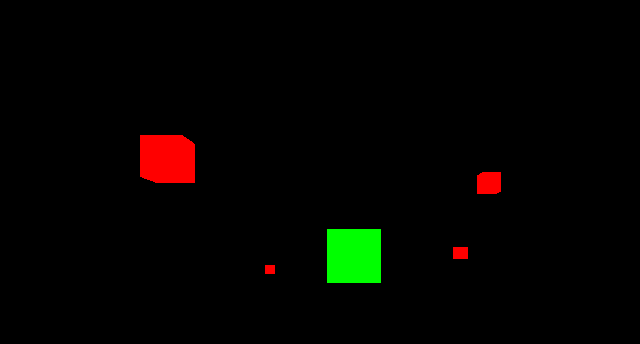
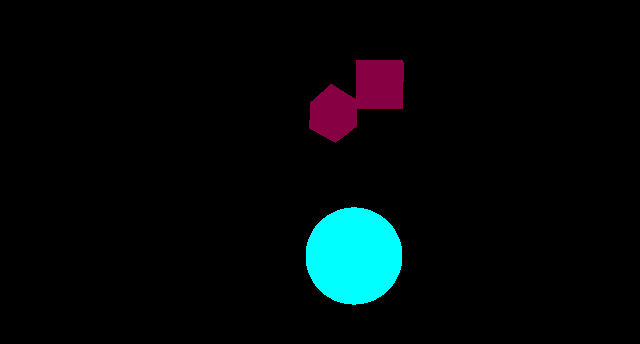
Before and after one commit to MasterCoder123-design/121, a plain HTML site: page index.html in a window 1280 px wide. Shown: the part 144-488 px from the top of the page, without its empty margins (286-926 px from the left). Drawn offline with nearby package versions, Linux system fonts and the light colour scheme.

Commit message:
index.html

```diff
--- a/index.html
+++ b/index.html
@@ -1,81 +1,77 @@
 <!DOCTYPE html>
 <html>
   <head>
-    <title>Cube Blaster 3D</title>
+    <title>Galaxy Dodger 3D</title>
     <style>body { margin: 0; overflow: hidden; background: black; }</style>
     <script src="https://cdn.jsdelivr.net/npm/three@0.160.0/build/three.min.js"></script>
   </head>
   <body>
     <script>
       const scene = new THREE.Scene();
-      const camera = new THREE.PerspectiveCamera(75, window.innerWidth/window.innerHeight, 0.1, 1000);
+      const camera = new THREE.PerspectiveCamera(75, innerWidth / innerHeight, 0.1, 1000);
       const renderer = new THREE.WebGLRenderer();
-      renderer.setSize(window.innerWidth, window.innerHeight);
+      renderer.setSize(innerWidth, innerHeight);
       document.body.appendChild(renderer.domElement);
 
-      camera.position.z = 10;
+      // Lighting that SLAPS
+      const light = new THREE.PointLight(0xffffff, 1);
+      light.position.set(0, 10, 10);
+      scene.add(light);
 
-      const bullets = [];
-      const enemies = [];
+      // Player orb with glowing vibes
+      const playerGeo = new THREE.SphereGeometry(0.5, 32, 32);
+      const playerMat = new THREE.MeshStandardMaterial({ color: 0x00ffff, emissive: 0x00ffff });
+      const player = new THREE.Mesh(playerGeo, playerMat);
+      scene.add(player);
+      player.position.z = 5;
 
-      const geometry = new THREE.BoxGeometry();
-      const material = new THREE.MeshBasicMaterial({ color: 0x00ff00 });
-      const player = new THREE.Mesh(geometry, material);
-      player.scale.set(1, 1, 1);
-      scene.add(player);
+      let obstacles = [];
 
-      document.addEventListener("keydown", (e) => {
-        if (e.key === "ArrowLeft") player.position.x -= 0.5;
-        if (e.key === "ArrowRight") player.position.x += 0.5;
-        if (e.key === " ") shoot();
-      });
-
-      function shoot() {
-        const bulletGeo = new THREE.SphereGeometry(0.1, 8, 8);
-        const bulletMat = new THREE.MeshBasicMaterial({ color: 0xffff00 });
-        const bullet = new THREE.Mesh(bulletGeo, bulletMat);
-        bullet.position.copy(player.position);
-        bullets.push(bullet);
-        scene.add(bullet);
+      function spawnBlock() {
+        const size = 1 + Math.random() * 2;
+        const geo = new THREE.BoxGeometry(size, size, size);
+        const mat = new THREE.MeshStandardMaterial({ color: 0xff0077, emissive: 0x880044 });
+        const block = new THREE.Mesh(geo, mat);
+        block.position.set((Math.random() - 0.5) * 10, (Math.random() - 0.5) * 6, -30);
+        block.rotationSpeed = (Math.random() - 0.5) * 0.05;
+        scene.add(block);
+        obstacles.push(block);
       }
 
-      function spawnEnemy() {
-        const enemyGeo = new THREE.BoxGeometry(1, 1, 1);
-        const enemyMat = new THREE.MeshBasicMaterial({ color: 0xff0000 });
-        const enemy = new THREE.Mesh(enemyGeo, enemyMat);
-        enemy.position.set((Math.random() - 0.5) * 20, (Math.random() - 0.5) * 10, -50);
-        enemies.push(enemy);
-        scene.add(enemy);
-      }
+      setInterval(spawnBlock, 600);
 
-      setInterval(spawnEnemy, 800);
+      // Movement
+      let keys = {};
+      document.addEventListener('keydown', e => keys[e.key] = true);
+      document.addEventListener('keyup', e => keys[e.key] = false);
+
+      // Camera angle
+      camera.position.z = 10;
+      camera.position.y = 2;
+      camera.lookAt(player.position);
 
       function animate() {
         requestAnimationFrame(animate);
 
-        bullets.forEach((b, i) => {
-          b.position.z -= 1;
-          if (b.position.z < -100) {
+        // Movement
+        if (keys["ArrowLeft"]) player.position.x -= 0.2;
+        if (keys["ArrowRight"]) player.position.x += 0.2;
+        if (keys["ArrowUp"]) player.position.y += 0.2;
+        if (keys["ArrowDown"]) player.position.y -= 0.2;
+
+        // Animate blocks
+        obstacles.forEach((b, i) => {
+          b.position.z += 0.5;
+          b.rotation.x += b.rotationSpeed;
+          b.rotation.y += b.rotationSpeed;
+          if (b.position.z > camera.position.z + 2) {
             scene.remove(b);
-            bullets.splice(i, 1);
+            obstacles.splice(i, 1);
           }
-        });
-
-        enemies.forEach((e, i) => {
-          e.position.z += 0.3;
-          if (e.position.z > 20) {
-            scene.remove(e);
-            enemies.splice(i, 1);
+          if (b.position.distanceTo(player.position) < 1) {
+            alert("💀 YOU GOT SMACKED! Refresh to try again.");
+            location.reload();
           }
-
-          bullets.forEach((b, j) => {
-            if (e.position.distanceTo(b.position) < 0.6) {
-              scene.remove(e);
-              scene.remove(b);
-              enemies.splice(i, 1);
-              bullets.splice(j, 1);
-            }
-          });
         });
 
         renderer.render(scene, camera);
```
